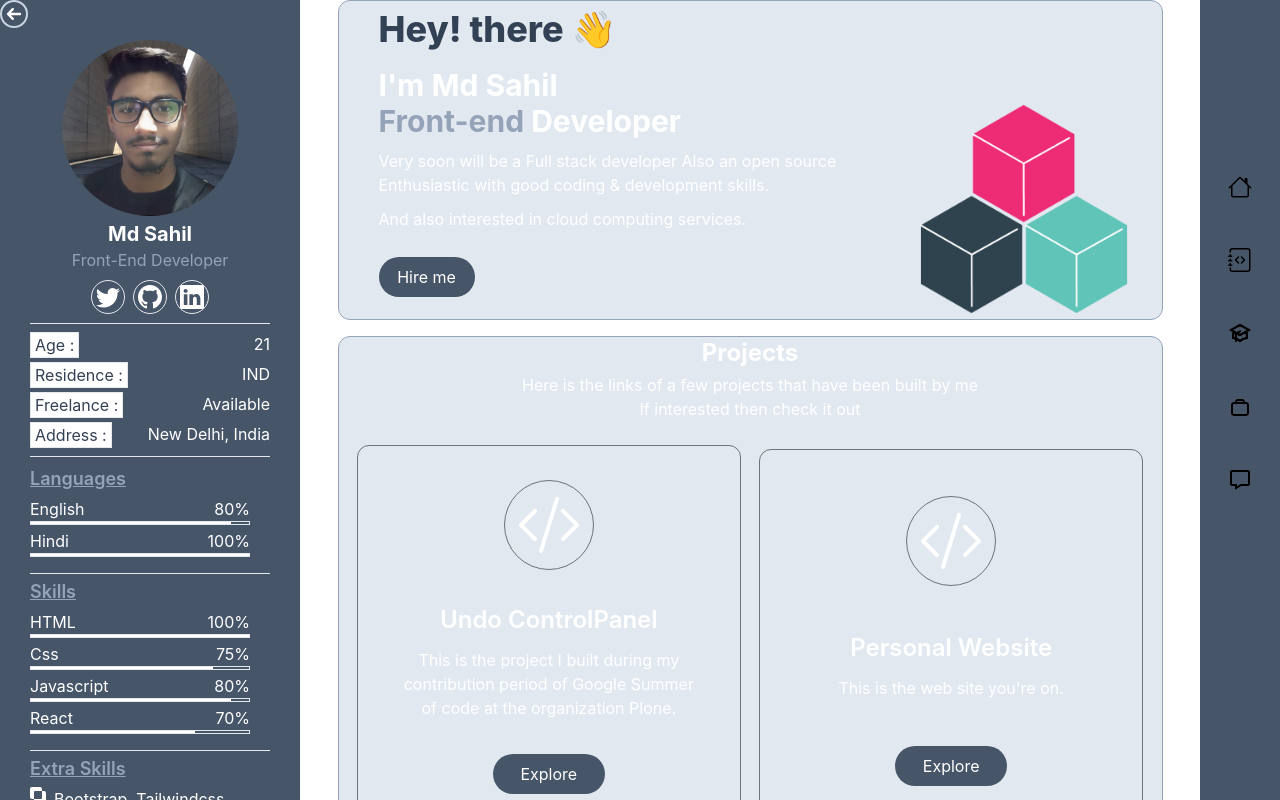
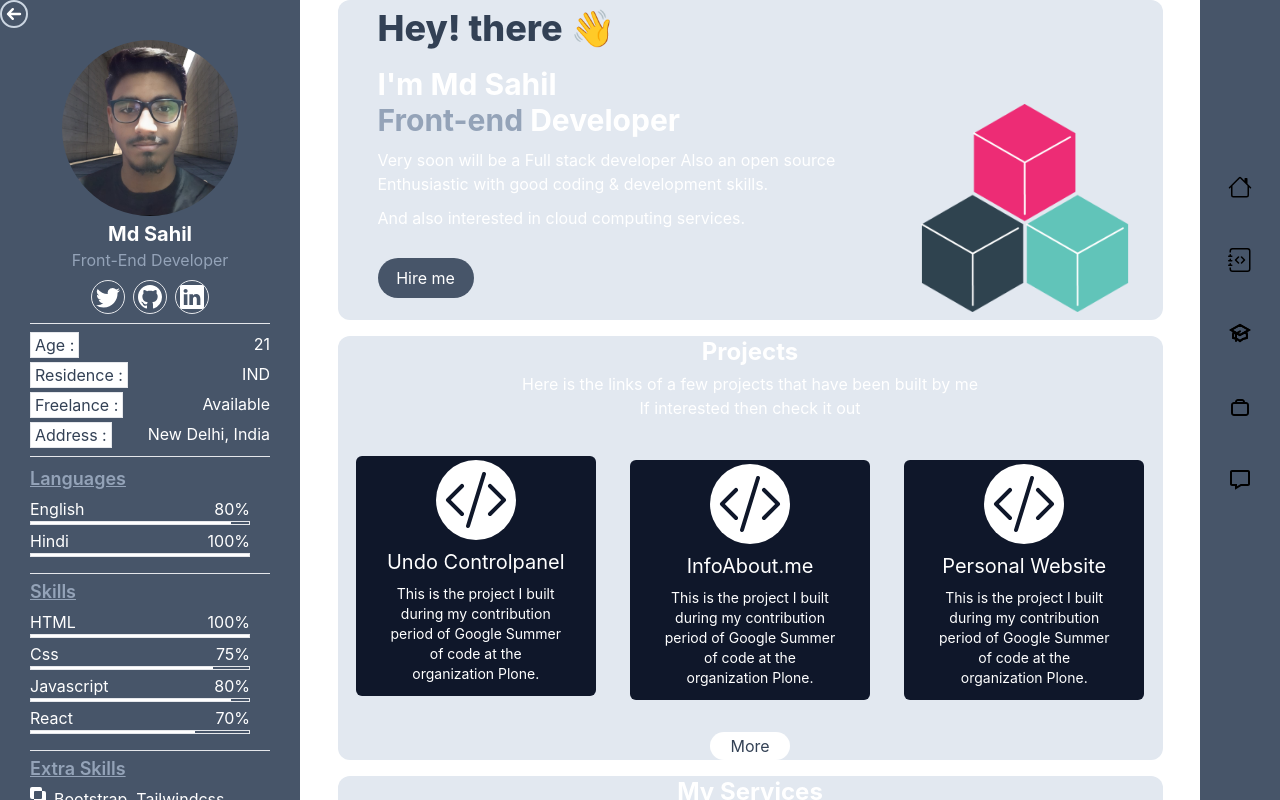
Before and after one commit to MdSahil-oss/Personal-web, a React (Create React App) app: page / in a window 1280 px wide. Built offline with nearby package versions, Linux system fonts and the light colour scheme.

Commit message:
Enhanced

```diff
--- a/src/components/academy-page/Academy.jsx
+++ b/src/components/academy-page/Academy.jsx
@@ -3,8 +3,10 @@ import React from "react";
 class Academy extends React.Component {
     render() {
         return (
-            <div>
-                <h1> Education Status : Illterate</h1>
+            <div className="custom-scrolling-container sm:static h-screen w-screen overflow-x-auto absolute flex flex-row justify-around p-10 flex-wrap">
+                <div className="w-2/5 h-4/5 m-10 rounded-2xl bg-slate-800 hover:text-slate-900 hover:bg-slate-300 text-white">
+
+                </div>
             </div>
         )
     }
--- a/src/components/contact/Contact.jsx
+++ b/src/components/contact/Contact.jsx
@@ -22,13 +22,17 @@ class Contact extends React.Component {
                             <label htmlFor="message">Message</label>
                             <textarea id="message" className=" w-4/5 rounded-xl h-32 " type="text" />
                         </div>
-                        <div className="w-fit space-x-2 pl-12 flex">
-                            <button className="hover:bg-slate-900 text-white border border-slate-700 bg-slate-700  hover:text-slate-700 w-32 h-9 rounded-2xl">
-                                Submit
+                    </form>
+                    <div className="m-auto w-fit space-x-2 pl-12 flex">
+                        <button className="hover:bg-slate-900 text-white border border-slate-700 bg-slate-700  hover:text-slate-700 w-32 h-9 rounded-2xl">
+                            Submit
+                        </button>
+                        <a href="/">
+                            <button className=" border border-red-700 w-32 h-9 rounded-3xl bg-red-700 text-black hover:bg-slate-900 hover:text-red-700">
+                                Cancel
                             </button>
-                            <button className=" border border-red-700 w-32 h-9 rounded-3xl bg-red-700 text-black hover:bg-slate-900 hover:text-red-700">Cancel</button>
-                        </div>
-                    </form>
+                        </a>
+                    </div>
                 </div>
             </div>
         )
--- a/src/components/home/ProjectsCard.jsx
+++ b/src/components/home/ProjectsCard.jsx
@@ -2,7 +2,7 @@ import { BsCodeSlash } from "react-icons/bs"
 
 let ProjectsCard = () => {
     return (
-        <div className="border border-slate-400 w-11/12 h-auto rounded-xl m-auto text-white bg-slate-200 dark:bg-slate-800">
+        <div className="w-11/12 h-auto rounded-xl m-auto text-white bg-slate-200 dark:bg-slate-800">
             <div className='text-center space-y-1'>
                 <h2 className='text:xl md:text-2xl font-bold'>
                     Projects
@@ -12,8 +12,58 @@ let ProjectsCard = () => {
                     If interested then check it out
                 </p>
             </div>
-            <div className='flex flex-col md:flex-row items-center justify-evenly py-5 space-y-2'>
-                <div className='border border-gray-500 w-4/5 sm:w-96 h-96 rounded-xl flex flex-col justify-evenly items-center'>
+            <div className='flex flex-col md:flex-row flex-wrap items-center justify-evenly py-5 space-y-2'>
+                <a href="/">
+                    <div className="rounded-md w-60 h-60 my-3 mx-4 text-white bg-slate-900 hover:bg-slate-300 hover:text-slate-900 cursor-pointer flex flex-col items-center space-y-2 pt-1">
+                        <div className="p-2 text-slate-900 bg-white rounded-full h-fit w-fit">
+                            <BsCodeSlash size={64} />
+                        </div>
+                        <div className="w-11/12 space-y-2 flex flex-col items-center">
+                            <h2 className=" text-xl text-center">
+                                Undo Controlpanel
+                            </h2>
+                            <div className='text-center text-sm w-4/5'>
+                                <p>
+                                    This is the project I built during my contribution period of Google Summer of code at the organization Plone.
+                                </p>
+                            </div>
+                        </div>
+                    </div>
+                </a>
+                <a href="/">
+                    <div className="rounded-md w-60 h-60 my-3 mx-4 text-white bg-slate-900 hover:bg-slate-300 hover:text-slate-900 cursor-pointer flex flex-col items-center space-y-2 pt-1">
+                        <div className="p-2 text-slate-900 bg-white rounded-full h-fit w-fit">
+                            <BsCodeSlash size={64} />
+                        </div>
+                        <div className="w-11/12 space-y-2 flex flex-col items-center">
+                            <h2 className=" text-xl text-center">
+                                InfoAbout.me                            </h2>
+                            <div className='text-center text-sm w-4/5'>
+                                <p>
+                                    This is the project I built during my contribution period of Google Summer of code at the organization Plone.
+                                </p>
+                            </div>
+                        </div>
+                    </div>
+                </a>
+                <a href="/">
+                    <div className="rounded-md w-60 h-60 my-3 mx-4 text-white bg-slate-900 hover:bg-slate-300 hover:text-slate-900 cursor-pointer flex flex-col items-center space-y-2 pt-1">
+                        <div className="p-2 text-slate-900 bg-white rounded-full h-fit w-fit">
+                            <BsCodeSlash size={64} />
+                        </div>
+                        <div className="w-11/12 space-y-2 flex flex-col items-center">
+                            <h2 className=" text-xl text-center">
+                                Personal Website
+                            </h2>
+                            <div className='text-center text-sm w-4/5'>
+                                <p>
+                                    This is the project I built during my contribution period of Google Summer of code at the organization Plone.
+                                </p>
+                            </div>
+                        </div>
+                    </div>
+                </a>
+                {/* <div className='border border-gray-500 w-4/5 sm:w-96 h-96 rounded-xl flex flex-col justify-evenly items-center'>
                     <div className='w-min p-3 border border-gray-500 rounded-full'>
                         <BsCodeSlash size={64} />
                     </div>
@@ -48,7 +98,7 @@ let ProjectsCard = () => {
                             Explore
                         </button>
                     </a>
-                </div>
+                </div> */}
             </div>
             <div className="flex flex-row space-x-2 w-fit m-auto">
                 <a href="/">
--- a/src/components/home/ServiceCard.jsx
+++ b/src/components/home/ServiceCard.jsx
@@ -2,7 +2,7 @@ import { BsCodeSlash, BsBook } from "react-icons/bs"
 
 let ServiceCard = () => {
     return (
-        <div className="border border-slate-400 h-auto w-11/12 m-auto space-y-2 rounded-xl text-white bg-slate-200 dark:bg-slate-800">
+        <div className="h-auto w-11/12 m-auto space-y-2 rounded-xl text-white bg-slate-200 dark:bg-slate-800">
             <div className='text-center space-y-1'>
                 <h2 className='text:xl md:text-2xl font-bold'>
                     My Services
--- a/src/components/home/WelcomeCard.jsx
+++ b/src/components/home/WelcomeCard.jsx
@@ -2,7 +2,7 @@ import buildingBlock from '../../images/BuildingBlocks.png'
 
 let WelcomeCard = ({ handleSkillSection }) => {
     return (
-        <div className={"border border-slate-400 rounded-xl h-70 sm:h-80 w-11/12 m-auto flex dark:bg-slate-800 bg-slate-200 py-2"}>
+        <div className={" rounded-xl h-70 sm:h-80 w-11/12 m-auto flex dark:bg-slate-800 bg-slate-200 py-2"}>
             <div className=" h-full w-4/6 pl-10 space-y-5 sm:space-y-1">
                 <div className=" h-3/4 w-11/12 space-y-1 md:space-y-2.5 text-white">
                     <div className="h-12  text-slate-700 text-2xl md:text-4xl font-extrabold ">
--- a/src/components/project-page/projectsList.js
+++ b/src/components/project-page/projectsList.js
@@ -13,13 +13,19 @@ export const projectsList = [
         "name": "InfoAbout.me",
         "icon": <BsCodeSlash size={64} />,
         "logo": undefined,
-        "usedTechnologies": ["HTML, CSS, Javascript", "Bootstrap", "React, Appwrite as backend, Express"],
+        "usedTechnologies": ["HTML, CSS, Javascript", "Bootstrap", "React, Appwrite as backend, Express.js"],
     },
     {
         "name": "Personal Website",
         "icon": <BsCodeSlash size={64} />,
         "logo": undefined,
         "usedTechnologies": ["HTML, CSS, Javascript", "Tailwind CSS", "React"],
+    },
+    {
+        "name": "Recipe App",
+        "icon": <BsCodeSlash size={64} />,
+        "logo": undefined,
+        "usedTechnologies": ["HTML, CSS, Javascript", "Semantic UI", "React.js, Express.js, Postgresql"],
     },
     {
         "name": "Ableton-clone",
```
